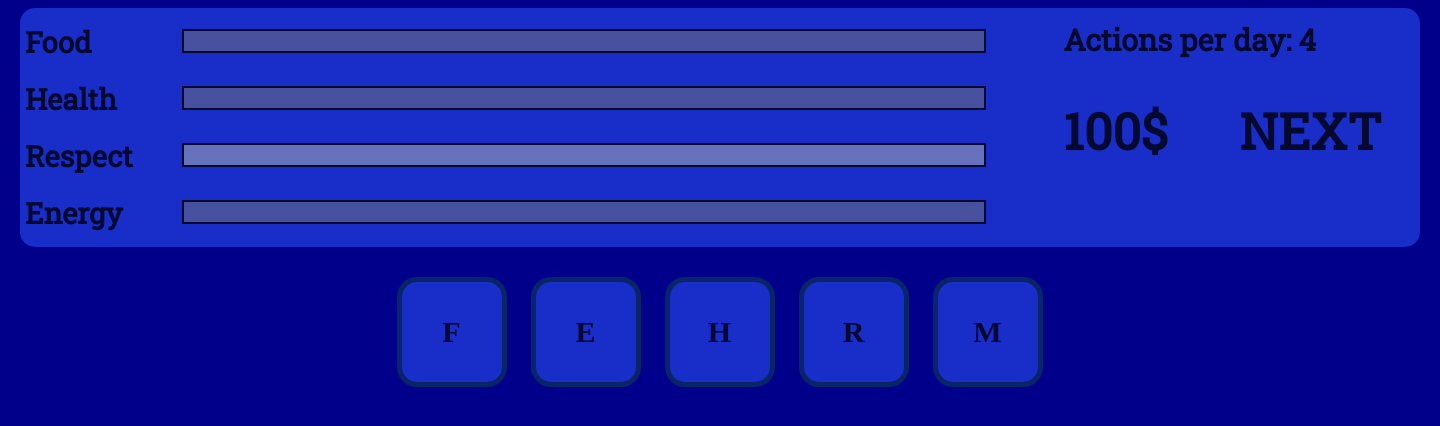
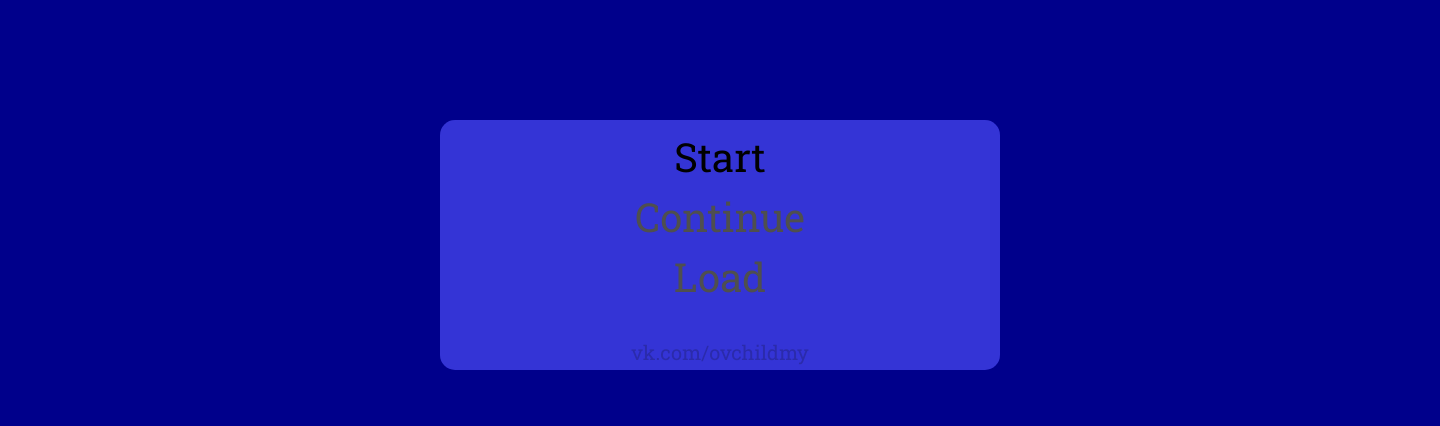
Before and after one commit to ovchildmy/In-the-development, a PHP site: page / in a window 1440 px wide. Shown: the top 426 px of the page. Run offline with PHP 8.4, Linux system fonts and the light colour scheme.

Commit message:
Added the main menu

```diff
--- a/SimulatorOfLife/css/style.css
+++ b/SimulatorOfLife/css/style.css
@@ -8,11 +8,60 @@ td{
 	text-align: center;
 }
 
+.mainMenu{
+	width: 560px;
+    background: #3434d6;
+	margin: 120px auto;
+    text-align: center;
+    height: 250px;
+    border-radius: 15px;
+    font-size: 40px;
+    font-family: Roboto Slab;
+}
+
+.startGame {
+    padding-top: 10px;
+}
+
+.startGameText{
+    cursor: pointer;
+
+}
+
+.linkToMe{
+    color: #2b2bab;
+    font-size: 20px;
+    text-decoration: none;
+}
+
+.continueGame{
+    margin-top: 7px;
+}
+
+.continueGameText{
+    color: #4f4f4f;
+    cursor: default;
+}
+
+.linkToMeBlock{
+	margin-top: 15px;
+}
+
+.LoadGame{
+    margin-top: 7px;
+    color: #4f4f4f;
+}
+
+.LoadGameText{
+    cursor: default;
+}
+
 .header{
 	background: #192DC8;
 	width: 1400px;
 	margin: 0 auto;
 	padding-top: 15px;
+	display: none;
 	font-family: Roboto Slab;
 	color: #05092E;
 	padding-bottom: 15px;
@@ -151,6 +200,7 @@ td{
 .needsBlocks{
 	width: 647px;
 	margin: 0 auto;
+	display: none;
 }
 
 
--- a/SimulatorOfLife/index.html
+++ b/SimulatorOfLife/index.html
@@ -7,6 +7,14 @@
 	<title></title>
 </head>
 <body>
+
+	<div class="mainMenu">
+		<div class="startGame"><span class="startGameText">Start</span></div>
+		<div class="continueGame"><span class="continueGameText">Continue</span></div>
+		<div class="LoadGame"><span class="LoadGameText">Load</span></div>
+		<div class="linkToMeBlock"><a class="linkToMe" href="https://vk.com/ovchildmy">vk.com/ovchildmy</a></div>
+	</div>
+
 	<div class="header"> 										<!-- НАЧАЛО HEADER`A -->
 
 		<div class="header__rows">
--- a/SimulatorOfLife/js/script.js
+++ b/SimulatorOfLife/js/script.js
@@ -7,12 +7,18 @@ function hideAllMenu(){
 }
 
 
+$(".startGame").on("click", function(){
+	$(".mainMenu").hide();
+	$(".header").show();
+	$(".needsBlocks").show();
+})
+
 	$(".needBlock").on("click", function(){
 		var needBlock = $(".needBlock");
 		var divMenu = $(".divMenu");
 		var thisBlockMenu = $(this).data("blockmenu");
 
-		divMenu.hide()
+		divMenu.hide();
 		for(var i = 0; i < divMenu.length; i++){
 			if(divMenu.eq(i).data("blockmenu") == thisBlockMenu){
 				divMenu.eq(i).show();
```
